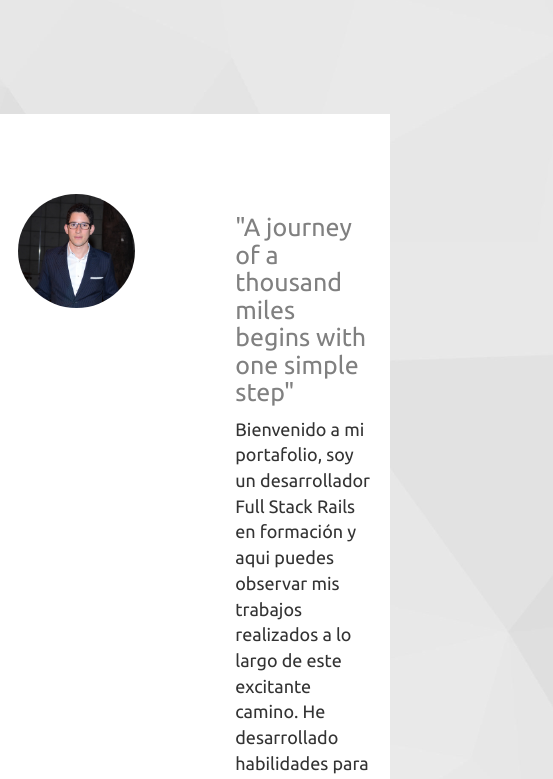
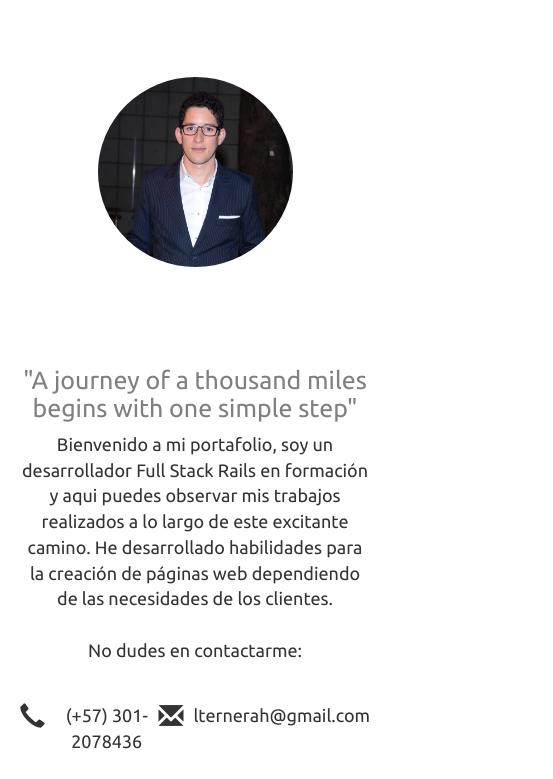
Before and after one commit to LuisTer15/portfolio, a plain HTML site: page index.html in a window 390 px wide. Shown: the part 602-1381 px from the top of the page, 553 px wide, since content can reach past the window. Drawn offline with nearby package versions, Linux system fonts and the light colour scheme; a web font is replaced by a local one.

Commit message:
Convirtiendolo responsive
...

```diff
--- a/css/style.css
+++ b/css/style.css
@@ -47,12 +47,13 @@ nav a:hover {
 }
 
 #home {
-	margin: 170px 0 130px 0;
+	height: 500px;
 	justify-content: center;
 	text-align: center;
 }
 
 #home h1 {
+	margin: 170px 30px 0 30px;
 	font-size: 50px;
 	color: #808080;
 }
@@ -78,7 +79,7 @@ nav a:hover {
 
 #text-box {
 	margin: 80px 0px 50px 50px;
-	max-width: 35%;
+	width: 35%;
 	font-size: 18px;
 }
 
@@ -126,6 +127,7 @@ footer {
 	height: 150px;
 	background-color: #d4d4d4;
 	text-align: center;
+	margin-bottom: 20px;
 }
 
 footer h1 {
@@ -134,3 +136,27 @@ footer h1 {
     margin-top: 0;
     padding-top: 50px;
 }
+
+/* media queries */
+
+@media (max-width: 768px) {
+
+#picture {
+    max-width: 100%;
+    margin: 80px auto;
+}
+
+#picture img {
+    width: 50%;
+    display: block;
+    margin: 0 auto;
+}
+
+#text-box {
+    margin: 0 20px 50px 20px;
+    width: 100%;
+    font-size: 18px;
+    text-align: center;
+}
+
+}
--- a/index.html
+++ b/index.html
@@ -32,7 +32,7 @@
 
 	<section id="profile">
 		<div id="picture">
-			<img src="images/profile-picture.jpg" alt="Profile picture">
+			<img src="images/profile-pic.jpg" alt="Profile picture">
 		</div>
 
 		<div id="text-box">
```
Also changed, not shown: images/profile-pic.jpg (added), images/profile-picture.JPG (deleted).
